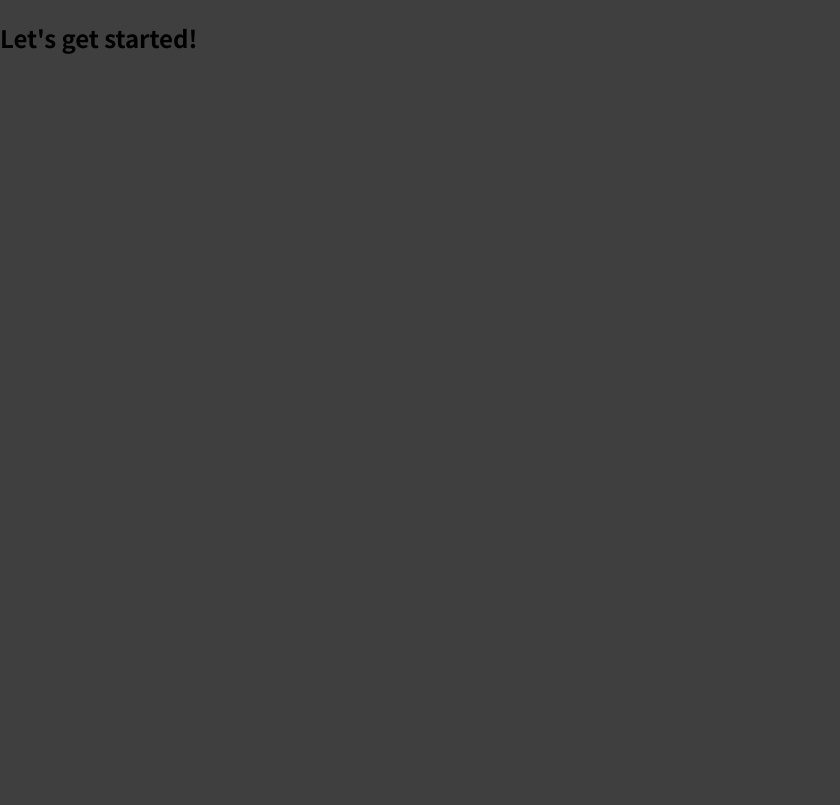
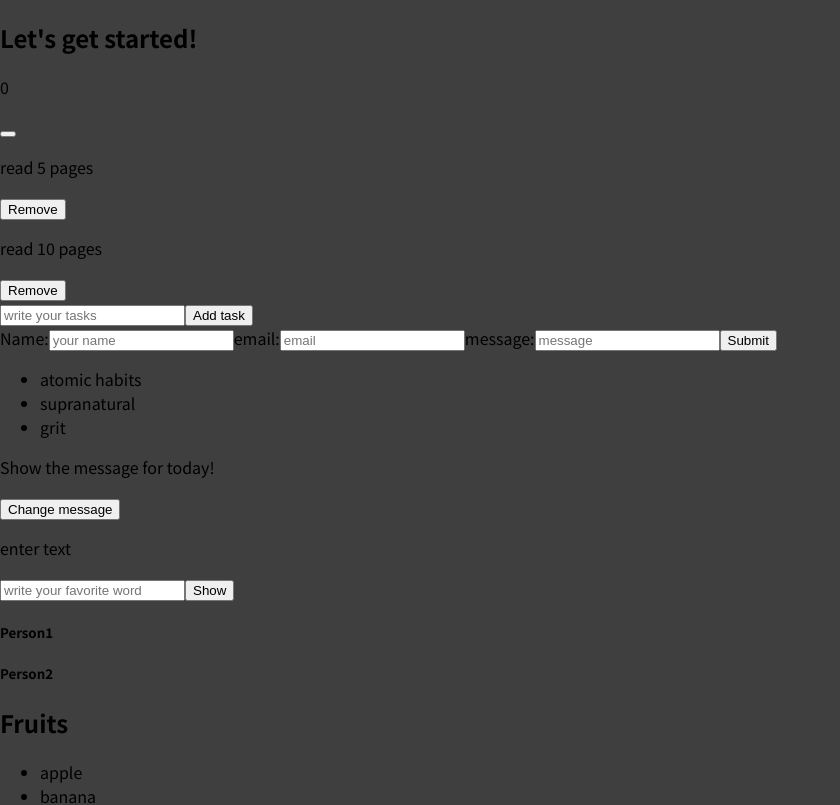
Before and after one commit to doinagherasim/Proiect-simulare, a React (Create React App) app: page / in a window 1280 px wide. Shown: the top 805 px of the page, without its empty margins (0-840 px from the left). Built offline with nearby package versions, Linux system fonts and the light colour scheme.

Commit message:
React-part1

```diff
--- a/src/App.js
+++ b/src/App.js
@@ -1,3 +1,6 @@
+import ReactBascics from "./React";
+import ReactProps from "./ReactProps";
+
 function App() {
 
 // JAVASCRIPT
@@ -658,15 +661,19 @@ function uniqueNumbers() {
 
 console.log(uniqueNumbers());
 
-console.log([...new Set(pickNumber)])
+console.log([...new Set(pickNumber)]);
 
-// REACT
-
+const fruits = ['apple', 'banana', 'cherry'];
+const vegetables = ['carrot', 'pepper', 'tomato'];
 
   return (
     <div>
       <h2>Let's get started!</h2>
-
+      <ReactBascics/>
+      <ReactProps name="Person1"/>
+      <ReactProps name="Person2"/>
+      <ReactProps  title="Fruits" items={fruits}/>
+      <ReactProps title="Vegetables" items={vegetables}/>
     </div>
   );
 }
--- /dev/null
+++ b/src/React.js
@@ -0,0 +1,128 @@
+import React from "react";
+import { useState } from "react";
+
+// 1-counter
+
+function ReactBascics(props) {
+    // 1-st COUNTER
+    const [counter, setCounter]=useState(0);
+    const clickCounter = () => {
+    setCounter(counter+1);
+    }
+
+    // 2-nd LIST add remove
+    const [tasks, setTasks] = useState([
+        {id:1,
+        title: "read 5 pages",
+        complete: true},
+        {id:2,
+            title: "read 10 pages",
+            complete: true}
+    ]);
+
+    // delete
+    const deleteTasks=(index)=>{
+    const newTasks = [...tasks];
+    newTasks.splice(index,1);
+    setTasks(newTasks);
+    };
+
+    // addTasks
+   const addTasks =(e) => {
+   e.preventDefault();
+   const newTask = {
+   id: e.target.item.index,
+   title: e.target.item.value,
+   complete: false
+   };
+   setTasks([...tasks, newTask])
+   };
+
+   const [name, setName] = useState("");
+   const [email, setEmail] = useState("");
+   const [msg, setMsg] = useState("");
+
+   const checkSummary = (e) => {
+    e.preventDefault();
+    alert(`Name: ${name}, \n Email: ${email}, \n Message: ${msg}`)
+   };
+
+   // list of books
+   const books = ["atomic habits", "supranatural", "grit"];
+
+   // change MSG
+   const [message, setMessage] = useState("Show the message for today!");
+
+   const changeMessage = () => {
+    setMessage("You did it!")
+   }
+
+   // show
+   const [word, setWord] = useState("");
+
+   const showWord = (e) => {
+    e.preventDefault();
+    alert(word)
+    setWord('');
+   }
+
+   const changeWord = (e) => {
+   setWord(e.target.value);
+   }
+
+
+    return (
+        <div>
+        <p>{counter}</p>
+        <button onClick={clickCounter}></button>
+            <div>
+            {
+                tasks.map((element, index) =>
+                <div key={index}>
+                    <p>{element.title}</p>
+                    <button onClick={()=> deleteTasks(index)}>Remove</button>
+                </div>)
+            }
+            </div>
+            <form onSubmit={addTasks}>
+            <input placeholder="write your tasks" name="item"></input>
+            <button>Add task</button>
+            </form>
+
+            <form onSubmit={checkSummary}>
+                <label>Name:</label>
+                <input placeholder="your name"  id="name" type="name" value={name} onChange={(e)=>setName(e.target.value)}></input>
+                <label>email:</label>
+                <input placeholder="email" id="email" type="email" value={email} onChange={(e)=>setEmail(e.target.value)}></input>
+                <label>message:</label>
+                <input placeholder="message" id="msg" type="msg" value={msg} onChange={(e)=>setMsg(e.target.value)}></input>
+                <button>Submit</button>
+            </form>
+
+            <div>
+                <ul>
+                    {
+                       books.map((element, index) =>
+                        <li key={index}>{element}</li>
+                       )
+                    }
+                </ul>
+            </div>
+
+            <div>
+                <p>{message}</p>
+                <button onClick={changeMessage}>Change message</button>
+            </div>
+
+            <form onSubmit={showWord}>
+                <p>enter text</p>
+                <input placeholder="write your favorite word" id="word" name="word" type="word" value={word} onChange={changeWord}></input>
+                <button type="submit">Show</button>
+            </form>
+
+        </div>
+    )
+}
+
+
+export default ReactBascics;
--- /dev/null
+++ b/src/ReactProps.js
@@ -0,0 +1,19 @@
+import React from "react";
+
+
+function ReactProps (props) {
+    return (<div>
+<h5>{props.name}</h5>
+<h2>{props.title}</h2>
+<ul>
+    {Array.isArray(props.items) &&
+        props.items.map ((element, index) =>
+        <li key={index}>{element}</li>
+        )
+    }
+    </ul>
+</div>
+    )
+};
+
+export default ReactProps;
```
Also changed, not shown: 1 other file (tests, documents, lock files or other folders).
